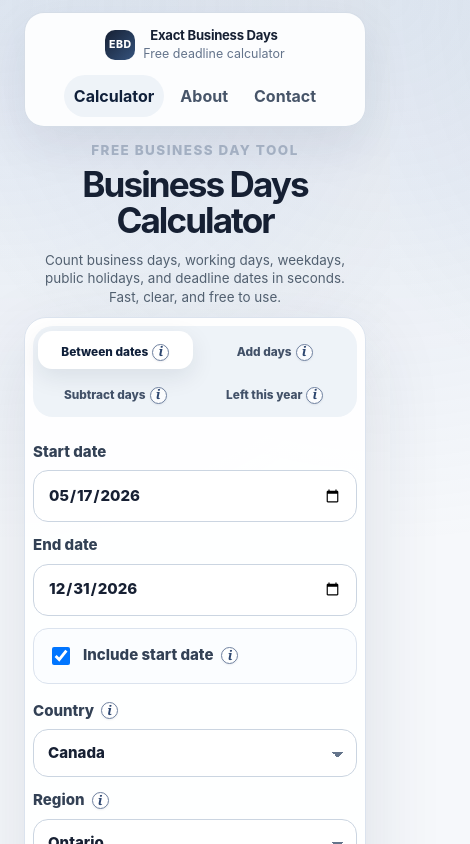
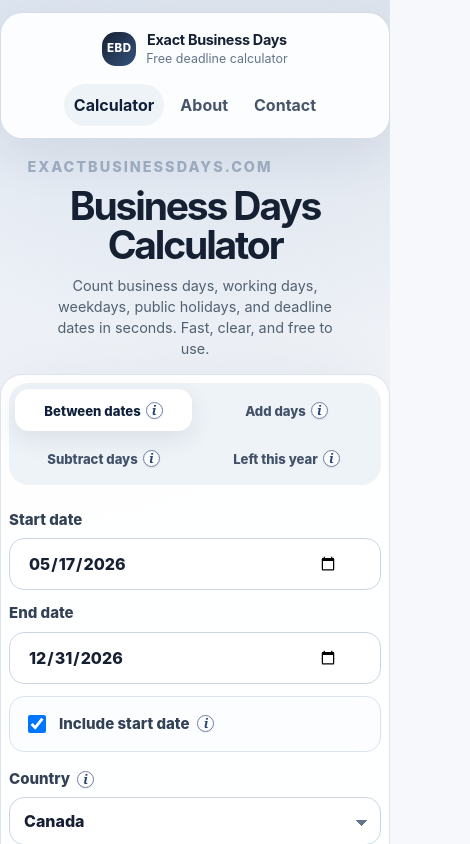
Before and after one commit to marcusaliaga/exactbusinessdays, a React (Vite) app: page / in a window 390 px wide. Shown: the top 844 px of the page, 470 px wide, since content can reach past the window. Built offline with nearby package versions, Linux system fonts and the light colour scheme.

Commit message:
Fix mobile overflow and date field width

```diff
--- a/src/main.tsx
+++ b/src/main.tsx
@@ -828,12 +828,13 @@ function Calculator() {
           </label>
         )}
 
-        {mode === "between" && (
+        {mode !== "left" && (
           <label className="checkbox-row">
             <input
               type="checkbox"
               checked={includeStart}
               onChange={(event) => setIncludeStart(event.target.checked)}
+              disabled={mode !== "between"}
             />
             <span className="checkbox-copy">
               Include start date
@@ -940,7 +941,7 @@ function HomePage() {
   return (
     <>
       <section className="hero">
-        <p className="eyebrow">Free business day tool</p>
+        <p className="eyebrow">ExactBusinessDays.com</p>
         <h1>Business Days Calculator</h1>
         <p className="lede">
           Count business days, working days, weekdays, public holidays, and deadline dates in seconds.
--- a/src/styles/index.css
+++ b/src/styles/index.css
@@ -1014,186 +1014,157 @@ select:focus-visible {
 }
 
 
-/* Final usability polish: mobile header, centered eyebrow, compact holiday toggle */
-.eyebrow {
-  display: block;
-  width: 100%;
-  text-align: center;
-  color: #8a99af;
-  opacity: 0.68;
-  letter-spacing: 0.12em;
-  font-weight: 760;
-  text-transform: uppercase;
+/* Mobile overflow correction patch */
+html,
+body,
+#root {
+  max-width: 100%;
+  overflow-x: hidden;
 }
 
-.hero {
-  text-align: center;
+*,
+*::before,
+*::after {
+  box-sizing: border-box;
 }
 
-@media (max-width: 820px) {
-  main {
-    width: min(100% - 16px, 1120px);
+input,
+select,
+textarea,
+button {
+  max-width: 100%;
+}
+
+@media (max-width: 520px) {
+  html,
+  body {
+    width: 100%;
+    overflow-x: hidden;
   }
 
-  .site-header {
-    max-width: 430px;
-    padding: 10px 12px;
-    gap: 8px;
-    border-radius: 20px;
-    margin-bottom: 14px;
-  }
-
-  .brand {
-    gap: 8px;
-  }
-
-  .brand-mark {
-    width: 30px;
-    height: 30px;
-    border-radius: 10px;
-    font-size: 0.66rem;
-  }
-
-  .brand strong {
-    font-size: 0.82rem;
-  }
-
-  .brand span {
-    font-size: 0.66rem;
-  }
-
-  .main-nav {
-    gap: 4px;
-  }
-
-  .main-nav a {
-    padding: 7px 9px;
-    font-size: 0.78rem;
-    border-radius: 13px;
-  }
-
-  .hero {
-    max-width: 430px;
-    margin-top: 0;
-    margin-bottom: 12px;
-  }
-
-  .eyebrow {
-    text-align: center;
-    margin-inline: auto;
-    font-size: 0.58rem;
-    letter-spacing: 0.11em;
-  }
-
-  .hero h1 {
-    font-size: clamp(1.9rem, 9vw, 2.45rem);
-    line-height: 1.02;
-    max-width: 330px;
-    margin-inline: auto;
-  }
-
-  .hero p {
-    font-size: 0.84rem;
-    line-height: 1.38;
-    max-width: 320px;
-    margin-inline: auto;
+  .page-shell,
+  main,
+  .site-header,
+  .hero,
+  .calculator-card,
+  .content-grid,
+  .content-grid article,
+  .result-panel,
+  .included-panel,
+  .holiday-list,
+  .simple-page,
+  .simple-card,
+  .site-footer {
+    width: 100%;
+    max-width: 100%;
+    min-width: 0;
+    overflow-wrap: anywhere;
   }
 
   .calculator-card {
-    max-width: 430px;
-    margin-inline: auto;
+    overflow: hidden;
+  }
+
+  .form-grid,
+  .date-row,
+  .field-row,
+  .control-grid {
+    grid-template-columns: 1fr !important;
+    width: 100%;
+    max-width: 100%;
+    min-width: 0;
+  }
+
+  .field,
+  .checkbox-row,
+  .holiday-toggle-card,
+  .select-wrap,
+  .input-wrap {
+    width: 100%;
+    max-width: 100%;
+    min-width: 0;
+  }
+
+  input[type="date"],
+  input[type="number"],
+  select {
+    width: 100%;
+    min-width: 0;
+    max-width: 100%;
+    display: block;
+    font-size: 1rem;
+  }
+
+  input[type="date"] {
+    appearance: none;
+    -webkit-appearance: none;
+    text-align: left;
+    padding-left: 18px;
+    padding-right: 42px;
+  }
+
+  .content-grid {
+    display: grid;
+    grid-template-columns: 1fr;
+    gap: 14px;
+  }
+
+  .content-grid article {
+    padding: 20px;
+  }
+
+  .content-grid article h2,
+  .content-grid article p {
+    max-width: 100%;
+    overflow-wrap: break-word;
+  }
+
+  .holiday-list {
+    overflow: hidden;
+  }
+
+  .holiday-row {
+    display: grid;
+    grid-template-columns: 1fr;
+    gap: 4px;
+    align-items: start;
+  }
+
+  .holiday-row strong,
+  .holiday-row span {
+    max-width: 100%;
+    overflow-wrap: break-word;
+  }
+
+  .site-footer {
+    overflow: hidden;
+  }
+
+  .site-footer nav {
+    flex-wrap: wrap;
+    justify-content: center;
+  }
+}
+
+@media (max-width: 390px) {
+  .page-shell {
+    padding-inline: 8px;
+  }
+
+  .calculator-card {
     padding: 8px;
   }
 
-  .holiday-toggle-card {
-    grid-template-columns: auto auto auto;
-    gap: 8px;
-    padding: 8px 10px;
-    min-height: 48px;
-    width: 100%;
+  .content-grid article {
+    padding: 18px;
   }
 
-  .toggle-side {
-    font-size: 0.72rem;
-    line-height: 1.05;
-    white-space: normal;
+  .result-panel {
+    padding: 24px 18px;
   }
 
-  .switch {
-    width: 44px;
-    height: 24px;
-  }
-
-  .switch::after {
-    width: 18px;
-    height: 18px;
-  }
-
-  .holiday-switch input:checked + .switch::after {
-    transform: translateX(20px);
+  .result-panel h2 {
+    font-size: clamp(2rem, 11vw, 2.75rem);
+    line-height: 1.12;
   }
 }
-
-@media (max-width: 520px) {
-  .page-shell {
-    padding-top: 10px;
-    padding-inline: 10px;
-  }
-
-  .site-header {
-    max-width: 342px;
-    padding: 9px 10px;
-    margin-bottom: 12px;
-  }
-
-  .main-nav {
-    grid-template-columns: repeat(3, minmax(0, 1fr));
-    padding: 4px;
-    border-radius: 16px;
-  }
-
-  .main-nav a {
-    padding: 7px 5px;
-    font-size: 0.76rem;
-  }
-
-  .hero {
-    max-width: 342px;
-    margin-bottom: 10px;
-  }
-
-  .hero h1 {
-    max-width: 300px;
-  }
-
-  .calculator-card {
-    max-width: 342px;
-  }
-
-  .tabs {
-    grid-template-columns: repeat(2, minmax(0, 1fr));
-    gap: 5px;
-    padding: 5px;
-  }
-
-  .tabs button {
-    min-height: 38px;
-    padding: 7px 5px;
-  }
-
-  .tab-copy {
-    font-size: 0.74rem;
-    gap: 4px;
-  }
-
-  .holiday-toggle-card {
-    grid-template-columns: auto auto auto;
-    padding: 8px;
-    gap: 6px;
-  }
-
-  .toggle-side {
-    font-size: 0.68rem;
-    max-width: 92px;
-  }
-}
```
